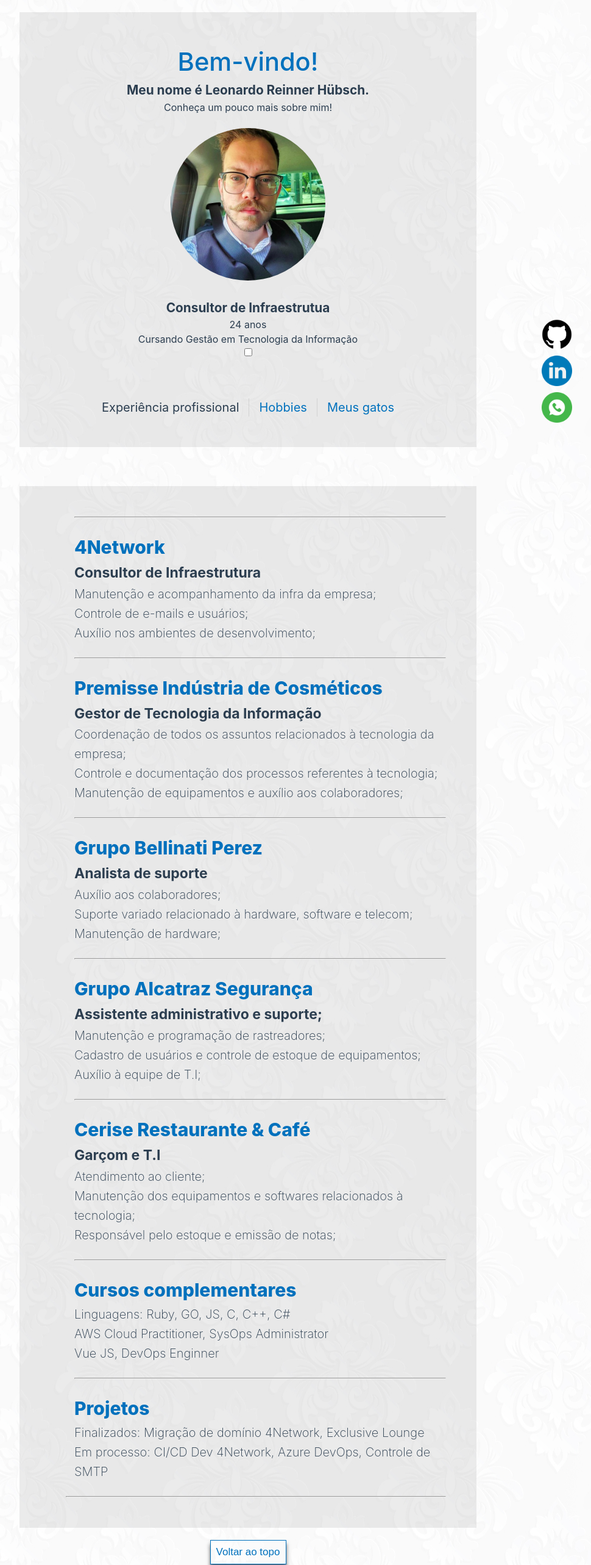
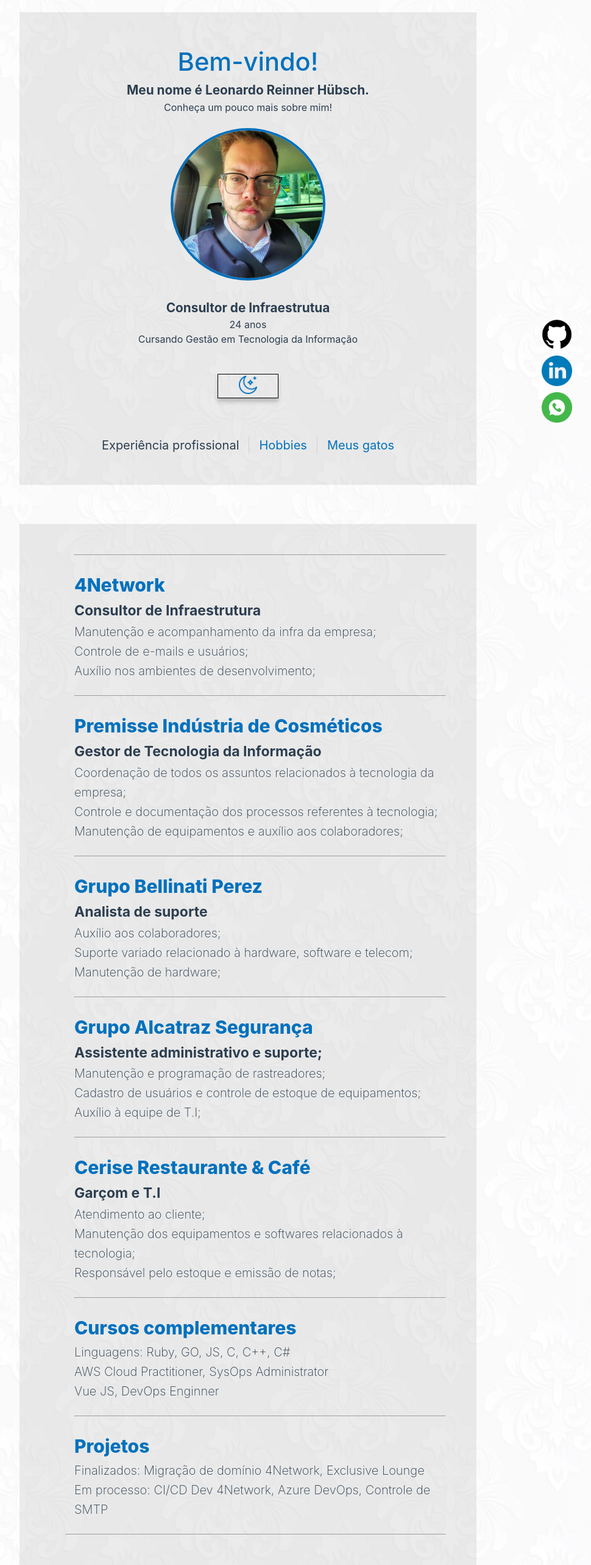
Before and after one commit to reinnerh/firstvue, a Vue app: page / in a window 1280 px wide. Shown: the top 2566 px of the page at 61% size, without its empty margins (233-1203 px from the left). Built offline with nearby package versions, Linux system fonts and the light colour scheme.

Commit message:
Botão e Ateração de Tema

```diff
--- a/src/App.vue
+++ b/src/App.vue
@@ -1,31 +1,70 @@
-<script setup>
-import { RouterLink, RouterView } from 'vue-router'
-import HelloWorld from './components/HelloWorld.vue'
-import Rodape from './components/Rodape.vue';
-import Botoes from './components/Botoes.vue';
+<script>
+import { RouterLink, RouterView } from "vue-router";
+import HelloWorld from "./components/HelloWorld.vue";
+import Rodape from "./components/Rodape.vue";
+import Botoes from "./components/Botoes.vue";
 
+import lua from "@/Photos_Icons/moon.png";
+import sol from "@/Photos_Icons/sun.png";
 
+export default {
+  components: {
+    Rodape,
+    Botoes,
+    HelloWorld,
+  },
+  data() {
+    return {
+      darkModeState: false,
+      mode: 0,
+      img: [lua, sol],
+      index: 0,
+    };
+  },
+  methods: {
+    toggleDarkMode(state) {
+      document.documentElement.classList.toggle("dark-mode", state);
+      document.documentElement.classList.toggle("light-mode", !state);
 
+      this.darkModeState = state;
+    },
+    handleClick() {
+      this.toggleDarkMode(!this.darkModeState);
+      this.index == 0 ? (this.index = 1) : (this.index = 0);
+    },
+  },
+
+  mounted() {
+    const useDark = window.matchMedia("(prefers-color-scheme: dark)");
+    useDark.addListener((evt) => {
+      this.toggleDarkMode(evt.matches);
+    });
+
+    const isUsingDark = useDark.matches;
+    document.documentElement.classList.toggle("dark-mode", isUsingDark);
+    document.documentElement.classList.toggle("light-mode", !isUsingDark);
+  },
+};
 </script>
 
 <template>
-
-  <body>
-
+  <body id="main">
     <header>
       <div class="wrapper">
         <HelloWorld msg="Bem-vindo!" />
+      </div>
+
+      <br /><br />
+
+      <button @click="handleClick" id="Botao">
         <div>
-        <label class="switch">
-          <input type="checkbox">
-          <span class="slider"></span>
-        </label>
-      </div>
-      </div>
+          <img :src="img[index]" />
+        </div>
+      </button>
 
       <div class="wrapper">
         <nav>
-<br>
+          <br />
           <RouterLink to="/">Experiência profissional</RouterLink>
           <RouterLink to="/Hobbies">Hobbies</RouterLink>
           <RouterLink to="/Gatos">Meus gatos</RouterLink>
@@ -33,7 +72,7 @@ import Botoes from './components/Botoes.vue';
       </div>
     </header>
 
-<br>
+    <br />
 
     <main id="teste">
       <RouterView />
@@ -42,14 +81,38 @@ import Botoes from './components/Botoes.vue';
     <footer>
       <Rodape />
     </footer>
-
   </body>
 
-    <Botoes />
-
+  <Botoes />
 </template>
 
 <style scoped>
+#Botao {
+  cursor: pointer;
+  border: 1px solid rgb(0, 0, 0);
+  background-color: transparent;
+  height: 40px;
+  width: 100px;
+  color: rgb(0, 113, 189);
+  font-size: 17px;
+  box-shadow: 0 6px 6px rgba(129, 129, 129, 0.438);
+}
+
+#Botao{
+  -webkit-transition: all 0.7s ease;
+  transition: all 0.7s ease;
+}
+#Botao:hover {
+  -webkit-transform:scale(1.2);
+  transform:scale(1.2);
+}
+
+#Botao img {
+  height: 30px;
+  background-color: transparent;
+  border-bottom: none;
+}
+
 body {
   margin: auto;
   display: flex;
@@ -92,7 +155,6 @@ nav a.router-link-exact-active {
   color: var(--color-text);
 }
 
-
 nav a {
   display: inline-block;
   padding: 0 1rem;
@@ -105,7 +167,6 @@ nav a:first-of-type {
 
 main {
   min-height: 150vh;
-
 }
 
 footer {
--- a/src/assets/base.css
+++ b/src/assets/base.css
@@ -23,9 +23,20 @@
 }
 
 
+.dark-mode {
 
-/* semantic color variables for this project */
-:root {
+  --color-background: url("/src/Photos_Icons/FundoPreto.jpg");
+
+  --color-border: var(--vt-c-divider-dark-2);
+  --color-border-hover: var(--vt-c-divider-dark-1);
+
+  --color-heading: var(--vt-c-text-dark-1);
+  --color-text: var(--vt-c-text-dark-2);
+
+}
+
+
+.light-mode {
   --color-background:  url("/src/Photos_Icons/FundoBranco.jpg");
 
   --color-border: var(--vt-c-divider-light-2);
@@ -35,18 +46,6 @@
   --color-text: var(--vt-c-text-light-1);
 
   --section-gap: 160px;
-}
-
-@media (prefers-color-scheme: dark) {
-  :root {
-    --color-background: url("/src/Photos_Icons/FundoPreto.jpg");
-
-    --color-border: var(--vt-c-divider-dark-2);
-    --color-border-hover: var(--vt-c-divider-dark-1);
-
-    --color-heading: var(--vt-c-text-dark-1);
-    --color-text: var(--vt-c-text-dark-2);
-  }
 }
 
 *,
@@ -72,4 +71,6 @@ body {
   text-rendering: optimizeLegibility;
   -webkit-font-smoothing: antialiased;
   -moz-osx-font-smoothing: grayscale;
+
+ /*  color: var(--primary-color) */
 }
--- a/src/components/Botoes.vue
+++ b/src/components/Botoes.vue
@@ -1,33 +1,35 @@
 <script>
-import { useLink } from 'vue-router';
+import { useLink } from "vue-router";
+</script>
 
-
-</script>
 <template>
+  Teste
   <div class="contatos">
-        <div class='github'>
+    <div class="github">
       <button>
-                <a href="https://github.com/reinnerh"><img src="../Photos_Icons/Git.png" alt=""></a>
+        <a href="https://github.com/reinnerh"
+          ><img src="../Photos_Icons/Git.png" alt=""
+        /></a>
       </button>
     </div>
-        <div class='linkedin'>
+    <div class="linkedin">
       <button>
-                <a href="https://www.linkedin.com/in/leonardo-reinner-hubsch-a57017190/"><img src="../Photos_Icons/Linkedin.png" alt=""></a>
-            </button>
-
-        </div>
-        <div class='whats'>
-            <button>
-                <a href="https://wa.me/+5541998673262"><img src="../Photos_Icons/Whatsapp.png" alt=""></a>
+        <a href="https://www.linkedin.com/in/leonardo-reinner-hubsch-a57017190/"
+          ><img src="../Photos_Icons/Linkedin.png" alt=""
+        /></a>
       </button>
     </div>
-
-
+    <div class="whats">
+      <button>
+        <a href="https://wa.me/+5541998673262"
+          ><img src="../Photos_Icons/Whatsapp.png" alt=""
+        /></a>
+      </button>
+    </div>
   </div>
 </template>
 
 <style scoped>
-
 button {
   background-color: transparent;
   border-color: transparent;
@@ -45,38 +47,37 @@ button {
   right: 100px;
 }
 
-img{
+img {
   max-width: 100%;
 }
 
-.github img{
+.github img {
   -webkit-transition: all 0.7s ease;
   transition: all 0.7s ease;
 }
 
 .github img:hover {
-  -webkit-transform:scale(1.2);
-  transform:scale(1.2);
+  -webkit-transform: scale(1.3);
+  transform: scale(1.3);
 }
 
-.linkedin img{
+.linkedin img {
   -webkit-transition: all 0.7s ease;
   transition: all 0.7s ease;
 }
 
 .linkedin img:hover {
-  -webkit-transform:scale(1.2);
-  transform:scale(1.2);
+  -webkit-transform: scale(1.3);
+  transform: scale(1.3);
 }
 
-.whats img{
+.whats img {
   -webkit-transition: all 0.7s ease;
   transition: all 0.7s ease;
 }
 
 .whats img:hover {
-  -webkit-transform:scale(1.2);
-  transform:scale(1.2);
+  -webkit-transform: scale(1.3);
+  transform: scale(1.3);
 }
-
 </style>
--- a/src/components/HelloWorld.vue
+++ b/src/components/HelloWorld.vue
@@ -1,10 +1,18 @@
-<script setup>
-defineProps({
+<script >
+
+export default {
+  props: {
+    msg: String,
+  }
+}
+
+/* defineProps({
   msg: {
     type: String,
     required: true
   }
-})
+}) */
+
 </script>
 
 <template>
@@ -32,7 +40,16 @@ img {
   border-radius: 50%;
   height: 250px;
   text-shadow: 5px;
+  border: 4px solid rgb(0, 113, 189);
+  -webkit-transition: all 0.7s ease;
+  transition: all 0.7s ease;
 }
+
+img :hover {
+  -webkit-transform:scale(1.2);
+  transform:scale(1.2);
+}
+
 
 h1 {
   font-weight: 500;
--- a/src/components/Rodape.vue
+++ b/src/components/Rodape.vue
@@ -22,12 +22,12 @@ template {
 
 .back-to-top button {
   cursor: pointer;
-  border: 1px solid rgb(0, 113, 189);
-  background-color: transparent;
+  border: 1px solid rgb(0, 0, 0);
+  background-color: rgba(146, 146, 146, 0.178);
   height: 40px;
   width: 125px;
   color: rgb(0, 113, 189);
   font-size: 17px;
-  box-shadow: 0 6px 6px rgba(0, 0, 0, 0.6);
+  box-shadow: 0 6px 6px rgba(129, 129, 129, 0.438);
 }
 </style>
--- a/src/views/HobbiesView.vue
+++ b/src/views/HobbiesView.vue
@@ -53,8 +53,9 @@ export default {
 div#box {
   background-color: rgba(146, 146, 146, 0.178);
   width: 750px;
-  padding: 50px;
-  margin: 20px;
+  padding: 45px;
+  margin: 15px;
+
 }
 
 
```
Also changed, not shown: src/Photos_Icons/moon.png (added), src/Photos_Icons/sun.png (added). Lines whose indentation alone changed are shown as unchanged.
